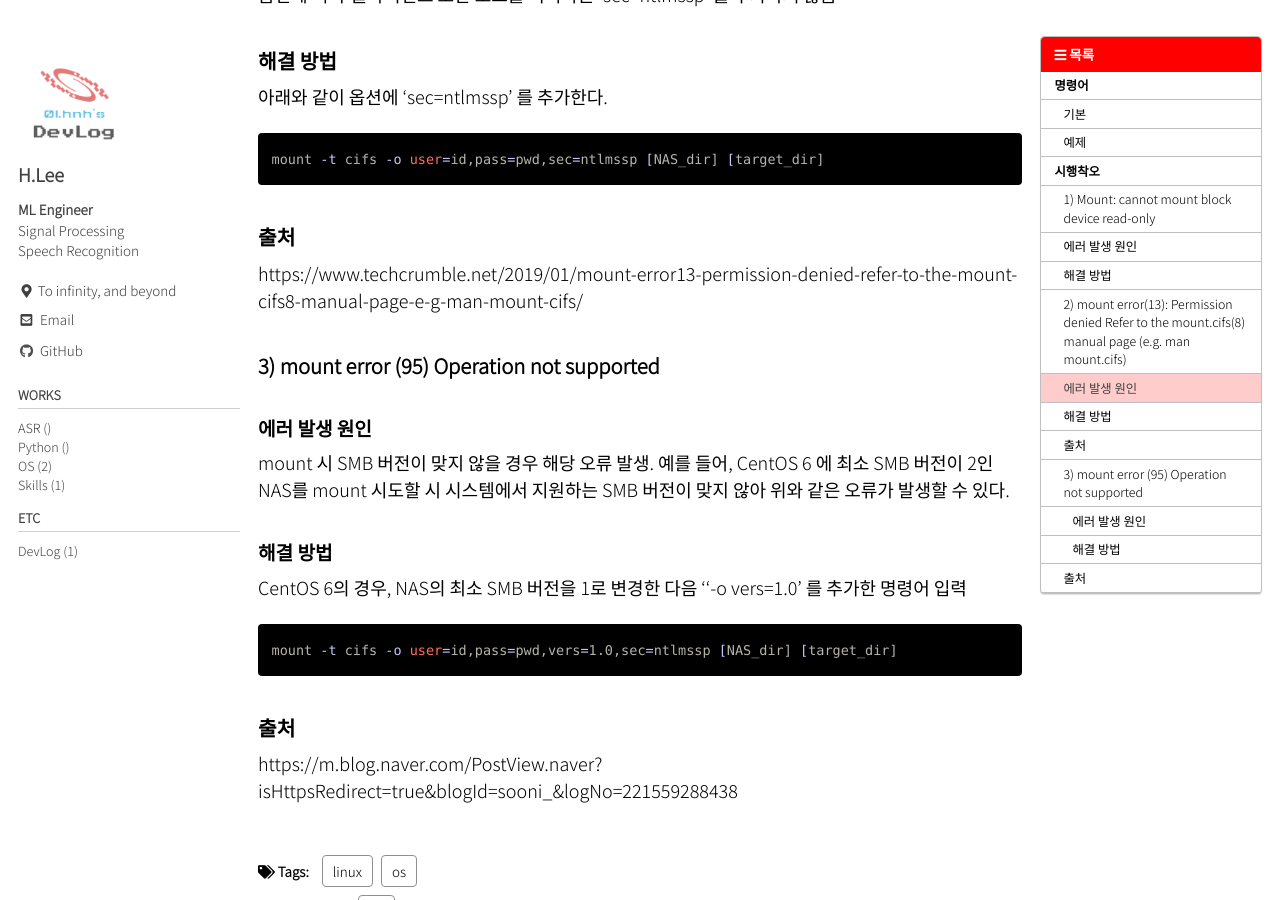
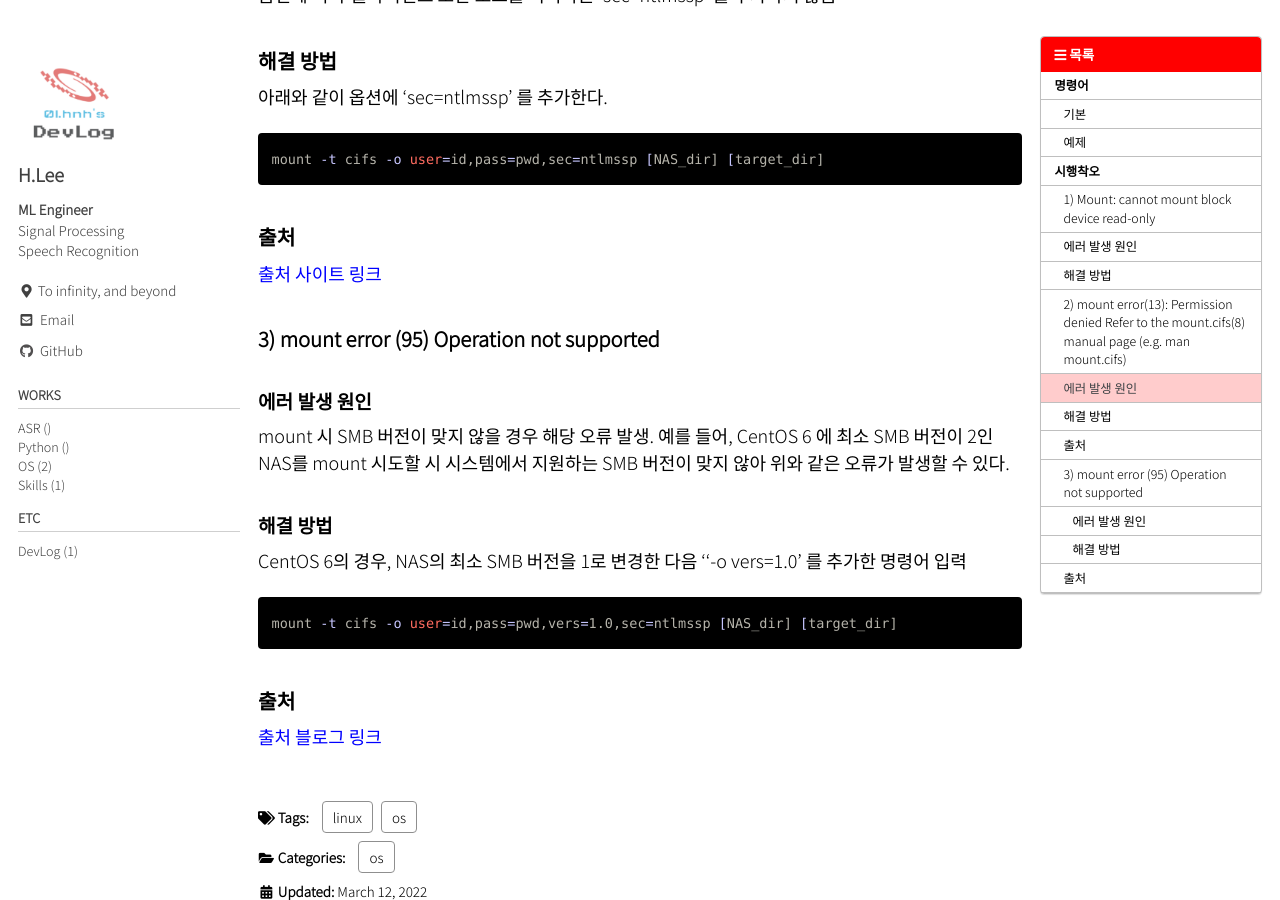
Before and after one commit to 0l-hnh/0l-hnh.github.io, a Jekyll site: the page built from _posts/2022-03-13-mount2nas.md, in a window 1280 px wide and 900 px high, scrolled down 1361 px. Built offline with Jekyll 4.4.1, drawn with Linux system fonts in a browser that asks for light colours; cached includes are drawn as plain includes; some web fonts are replaced.

Commit message:
22.03.14 Moidifed some post

````diff
--- a/_posts/2022-03-13-mount2nas.md
+++ b/_posts/2022-03-13-mount2nas.md
@@ -52,7 +52,7 @@ yum install cifs-utils
 mount -t cifs -o user=id,pass=pwd,sec=ntlmssp [NAS_dir] [target_dir]
 ```
 ### 출처
-https://www.techcrumble.net/2019/01/mount-error13-permission-denied-refer-to-the-mount-cifs8-manual-page-e-g-man-mount-cifs/
+[출처 사이트 링크](https://www.techcrumble.net/2019/01/mount-error13-permission-denied-refer-to-the-mount-cifs8-manual-page-e-g-man-mount-cifs/)
 
 ### 3) mount error (95) Operation not supported
 #### 에러 발생 원인
@@ -64,4 +64,4 @@ CentOS 6의 경우, NAS의 최소 SMB 버전을 1로 변경한 다음 ''-o vers=
 mount -t cifs -o user=id,pass=pwd,vers=1.0,sec=ntlmssp [NAS_dir] [target_dir]
 ```
 ### 출처
-https://m.blog.naver.com/PostView.naver?isHttpsRedirect=true&blogId=sooni_&logNo=221559288438
+[출처 블로그 링크](https://m.blog.naver.com/PostView.naver?isHttpsRedirect=true&blogId=sooni_&logNo=221559288438)
````
